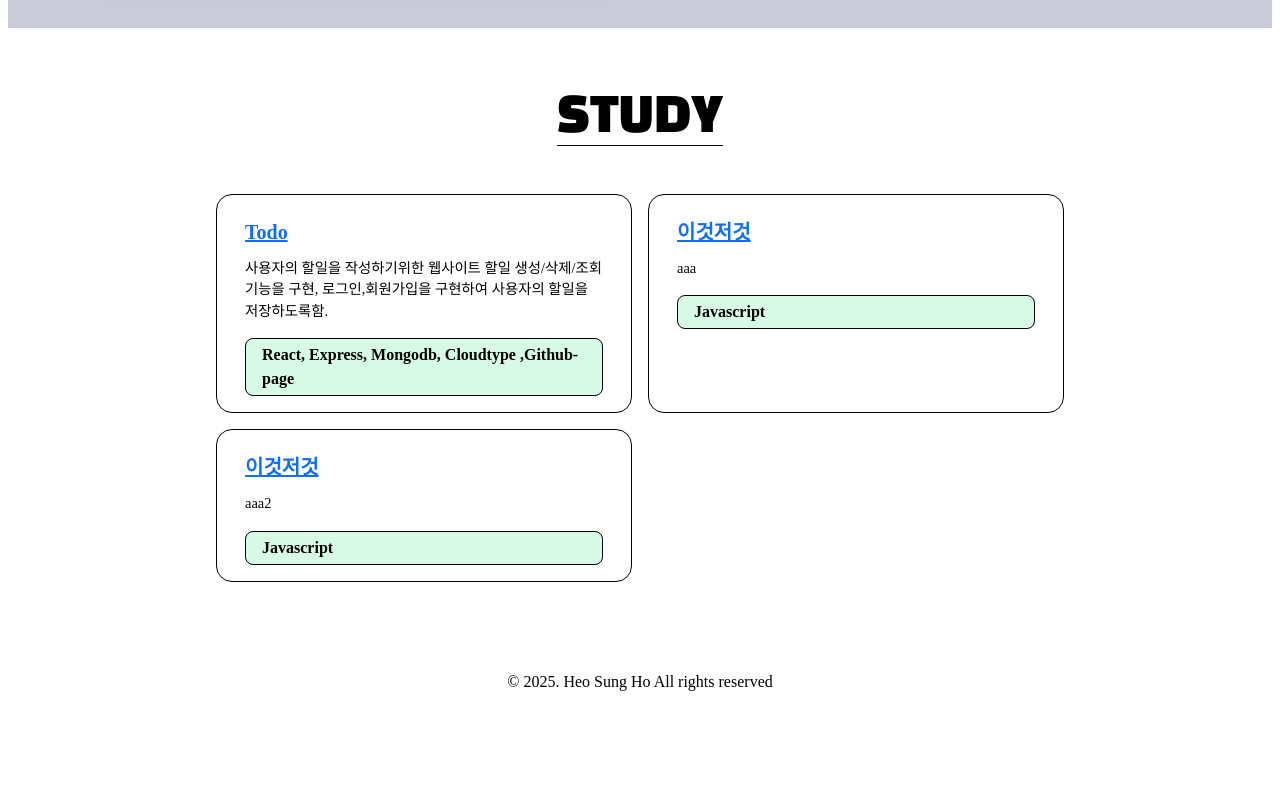
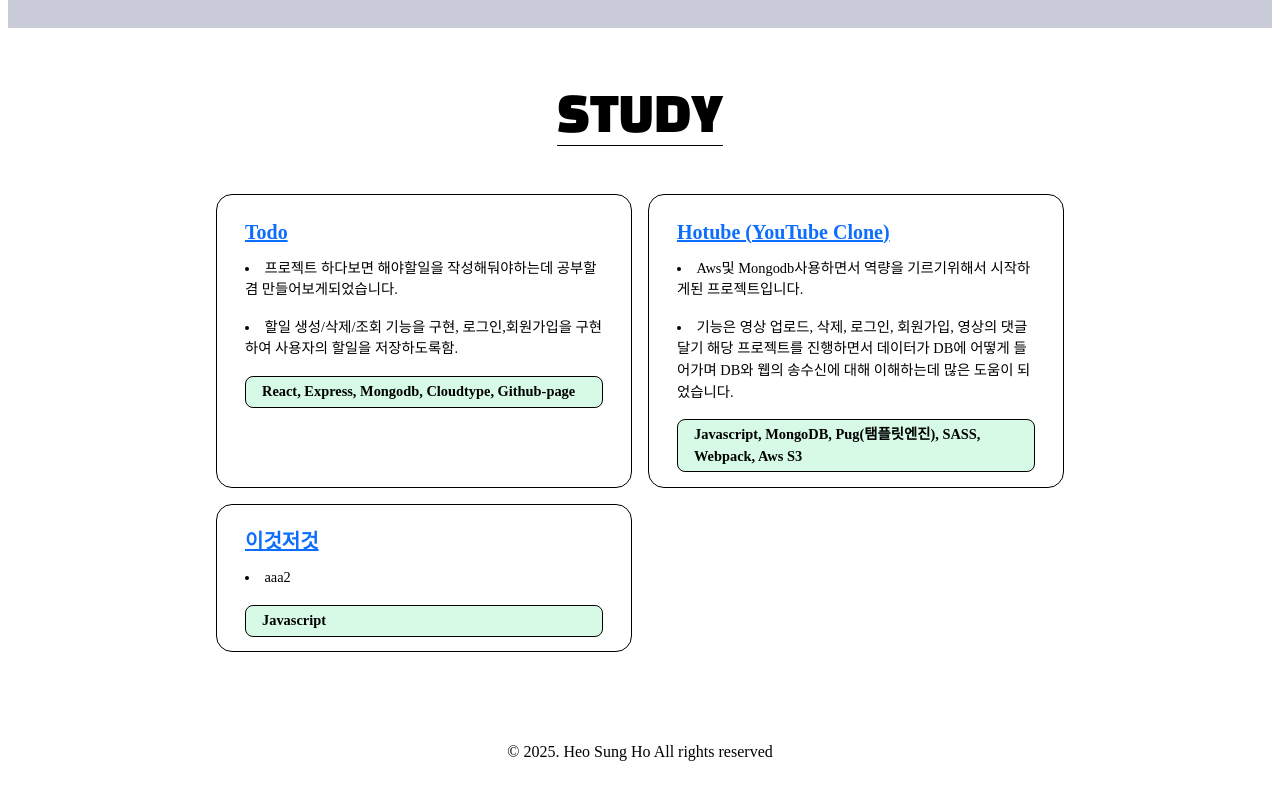
Before and after one commit to sungho-heo/test_protfolio, a React (Vite) app: page / in a window 1280 px wide. Shown: the part 3042-3842 px from the top of the page. Before the commit the page ends 3800 px from the top, so only its background shows below. Built offline with nearby package versions, Linux system fonts and the light colour scheme.

Commit message:
study2 add and update

```diff
--- a/src/components/Study.tsx
+++ b/src/components/Study.tsx
@@ -6,7 +6,7 @@ type StudyProps = {
   id: number;
   title: string;
   url: string;
-  description: string;
+  description: string[];
   tech: string[];
 };
 
@@ -15,22 +15,27 @@ const studyList: StudyProps[] = [
     id: 1,
     title: "Todo",
     url: "https://github.com/sungho-heo/Todo",
-    description:
-      "사용자의 할일을 작성하기위한 웹사이트 할일 생성/삭제/조회 기능을 구현, 로그인,회원가입을 구현하여 사용자의 할일을 저장하도록함.",
-    tech: ["React, Express, Mongodb, Cloudtype ,Github-page"],
+    description: [
+      "프로젝트 하다보면 해야할일을 작성해둬야하는데 공부할겸 만들어보게되었습니다. ",
+      "할일 생성/삭제/조회 기능을 구현, 로그인,회원가입을 구현하여 사용자의 할일을 저장하도록함.",
+    ],
+    tech: ["React, Express, Mongodb, Cloudtype, Github-page"],
   },
   {
     id: 2,
-    title: "이것저것",
-    url: "aa",
-    description: "aaa",
-    tech: ["Javascript"],
+    title: "Hotube (YouTube Clone)",
+    url: "https://github.com/sungho-heo/Hotube",
+    description: [
+      "Aws및 Mongodb사용하면서 역량을 기르기위해서 시작하게된 프로젝트입니다. ",
+      "기능은 영상 업로드, 삭제, 로그인, 회원가입, 영상의 댓글달기 해당 프로젝트를 진행하면서 데이터가 DB에 어떻게 들어가며 DB와 웹의 송수신에 대해 이해하는데 많은 도움이 되었습니다.",
+    ],
+    tech: ["Javascript, MongoDB, Pug(탬플릿엔진), SASS, Webpack, Aws S3"],
   },
   {
     id: 3,
     title: "이것저것",
     url: "aa",
-    description: "aaa2",
+    description: ["aaa2"],
     tech: ["Javascript"],
   },
 ];
@@ -49,9 +54,9 @@ export const Study = () => {
                 <h4 className={styles.StudyDetails_title}>
                   <a href={study.url}>{study.title}</a>
                 </h4>
-                <p className={styles.StudyDetails_description}>
-                  {study.description}
-                </p>
+                {study.description.map((text) => (
+                  <li className={styles.StudyDetails_description}>{text}</li>
+                ))}
                 <div>
                   <ul className={styles["StudyDetails_teach-stacks"]}>
                     {study.tech.map((text) => (
--- a/src/scss/Study.module.scss
+++ b/src/scss/Study.module.scss
@@ -47,6 +47,7 @@ ul.StudyDetails_teach-stacks {
 .StudyDetails_teach-stacks {
   display: flex;
   gap: 1rem;
+  font-size: 0.9rem;
   padding: 0.25rem 1rem;
   border: 1px solid #000000;
   border-radius: 0.5rem;
```
